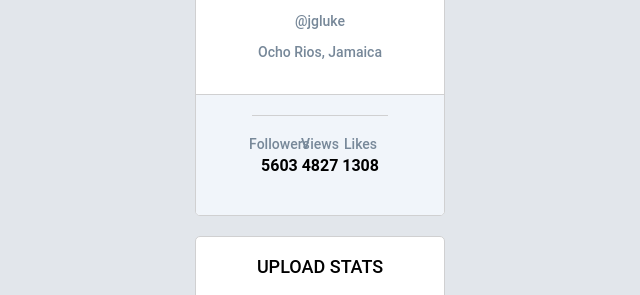
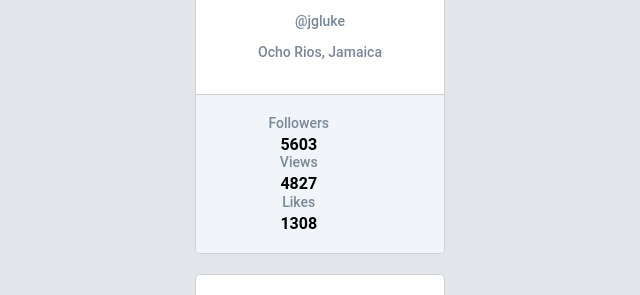
Before and after one commit to Anastasia-Solovei/goit-react-hw-01-components, a React app: page / in a window 1280 px wide. Shown: the part 194-489 px from the top of the page, without its empty margins (320-960 px from the left). Built offline with nearby package versions, Linux system fonts and the light colour scheme.

Commit message:
deletes styles for list

```diff
--- a/src/components/Profile/Stats.module.css
+++ b/src/components/Profile/Stats.module.css
@@ -1,12 +1,3 @@
-.list {
-  display: flex;
-  justify-content: center;
-  padding-top: 20px;
-  padding-bottom: 20px;
-  background-color: rgb(241, 245, 250);
-  border-top: 1px solid rgb(208, 208, 209);
-}
-
 .item {
   display: flex;
   flex-direction: column;
```
